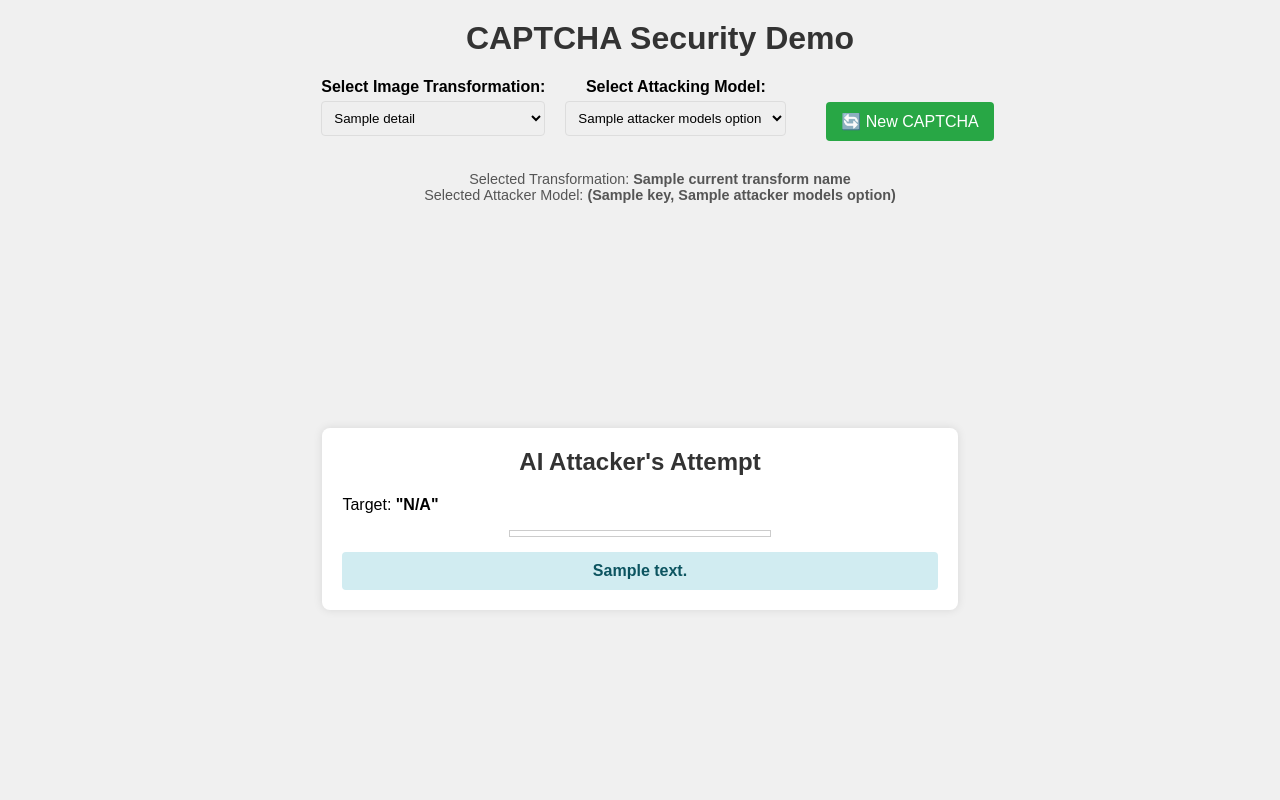
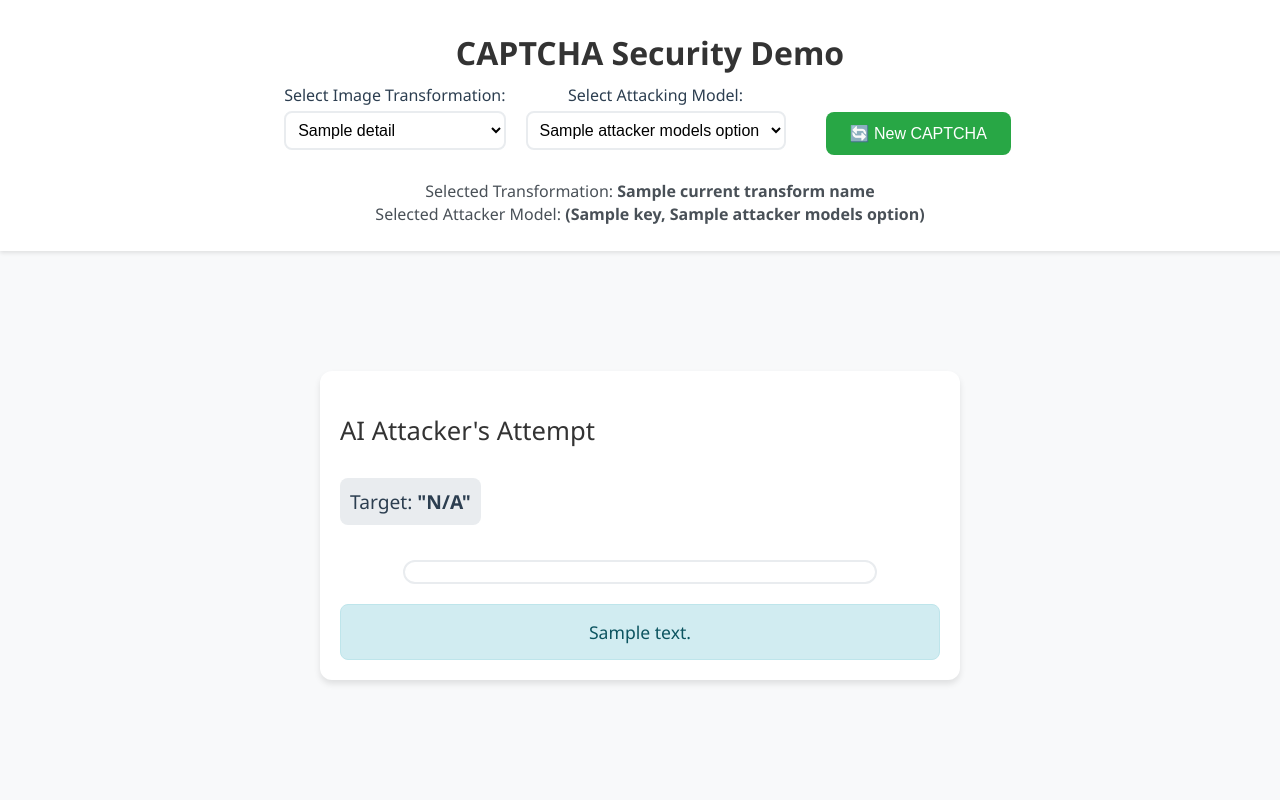
Before and after one commit to ct101apcs/CAPTCHA-bypassing, a Flask app: template templates/index_visual_attack.html in a window 1280 px wide. Run offline with Flask 3, Linux system fonts and the light colour scheme; the template is opened without the code that fills it: most values are stand-ins (such as "Sample title", 1, 10 or a date in 2020).

Commit message:
Improve the GUI

```diff
--- a/app.py
+++ b/app.py
@@ -10,13 +10,12 @@ from werkzeug.middleware.proxy_fix import ProxyFix
 
 from captcha_generator import (
     generate_3x3_image_captcha,
-    no_transform,
-    simple_blur_transform,
-    best_transform_placeholder
+    no_transform
 )
 from Transformations.Cartoon.cartoon import cartoon
 from Transformations.BackgroundConfusion.backgroundConfusion import backgroundConfusion
 from Transformations.Sketch.sketch import sketch
+from Transformations.GaussianNoise.gaussianNoise import gaussianNoise
 from PIL import Image, ImageDraw, ImageFont
 from model_predictions import predict_with_model
 
@@ -132,20 +131,17 @@ def mock_predict_with_model(selected_model_key, pil_image, target_category_name)
 
     if selected_model_key == 'yolov12':
         base_success_rate = 0.3
-        if target_category_name.lower() in ["cat", "dog"]:
-            target_bonus = 0.3
+        target_bonus = 0.3
         confidence_floor = 0.4
         confidence_ceiling = 0.98
     elif selected_model_key == 'resnet18':
         base_success_rate = 0.2
-        if target_category_name.lower() in ["cat", "dog"]:
-            target_bonus = 0.25
+        target_bonus = 0.25
         confidence_floor = 0.3
         confidence_ceiling = 0.9
-    elif selected_model_key == 'vit':
+    elif selected_model_key == 'yolov8':
         base_success_rate = 0.25
-        if target_category_name.lower() in ["cat", "dog"]:
-            target_bonus = 0.2
+        target_bonus = 0.2
         confidence_floor = 0.35
         confidence_ceiling = 0.92
 
@@ -160,8 +156,7 @@ def mock_predict_with_model(selected_model_key, pil_image, target_category_name)
 # Define available transformations with their parameters
 AVAILABLE_TRANSFORMATIONS = {
     "none": {"name": "No Transformation (Baseline)", "func": no_transform, "params": {}},
-    "blur": {"name": "Simple Blur", "func": simple_blur_transform, "params": {}},
-    "my_best": {"name": "My Best Transformation (Demo)", "func": best_transform_placeholder, "params": {}},
+    "gaussian_noise": {"name": "Gaussian Noise", "func": gaussianNoise, "params": {"stddev": 0.1}},
     "cartoon": {"name": "Cartoon Effect", "func": cartoon, "params": TRANSFORMATIONS_CONFIG["cartoon"]["parameters"]},
     "background_confusion": {"name": "Background Confusion", "func": backgroundConfusion, "params": TRANSFORMATIONS_CONFIG["backgroundConfusion"]["parameters"]},
     "sketch": {"name": "Sketch Effect", "func": sketch, "params": TRANSFORMATIONS_CONFIG["sketch"]["parameters"]}
@@ -170,7 +165,7 @@ AVAILABLE_TRANSFORMATIONS = {
 AVAILABLE_ATTACKER_MODELS = {
     'yolov12': 'YOLOv-12',
     'resnet18': 'ResNet-18',
-    'vit': 'Vision Transformer (Mock)'
+    'yolov8': 'YOLOv-8'
 }
 
 @app.before_request
@@ -213,6 +208,9 @@ def index_visual_attack():
     # Get Attacker Model
     default_attacker_key = list(AVAILABLE_ATTACKER_MODELS.keys())[0]
     selected_attacker_model_key = request.form.get('attacker_model', session.get('current_attacker_key', default_attacker_key))
+    # Ensure the selected model is valid
+    if selected_attacker_model_key not in AVAILABLE_ATTACKER_MODELS:
+        selected_attacker_model_key = default_attacker_key
     session['current_attacker_key'] = selected_attacker_model_key
 
     # Only generate new CAPTCHA if needed
--- a/templates/index_visual_attack.html
+++ b/templates/index_visual_attack.html
@@ -2,13 +2,14 @@
 <html lang="en">
 <head>
     <meta charset="UTF-8">
-    <title>CAPTCHA Demo with AI Attack Visualization</title>
+    <title>CAPTCHA Security Demo</title>
     <style>
         html, body {
             height: 100%;
             margin: 0;
-            font-family: sans-serif;
-            background-color: #f0f0f0;
+            font-family: 'Segoe UI', Tahoma, Geneva, Verdana, sans-serif;
+            background-color: #f8f9fa;
+            color: #333;
         }
 
         body {
@@ -19,8 +20,9 @@
         .full-width-panel {
             width: 100%;
             text-align: center;
-            padding: 20px;
-            background-color: #f0f0f0;
+            padding: 10px;
+            background-color: #fff;
+            box-shadow: 0 2px 4px rgba(0,0,0,0.1);
         }
 
         .center-wrapper {
@@ -29,52 +31,70 @@
             justify-content: center;
             align-items: center;
             padding: 20px;
+            gap: 20px;
         }
 
         .panel {
             background-color: #fff;
             padding: 20px;
-            border-radius: 8px;
-            box-shadow: 0 0 10px rgba(0,0,0,0.1);
-            width: 48%;
-            min-width: 400px;
+            border-radius: 12px;
+            box-shadow: 0 4px 6px rgba(0,0,0,0.1);
+            width: 600px;
+            min-width: 500px;
         }
 
-        h1, h2 {
-            text-align: center;
-            color: #333;
-            margin-top: 0;
+        h1 {
+            font-size: 2em;
+            font-weight: 600;
+            margin-bottom: 10px;
+        }
+
+        h2 {
+            font-size: 1.6em;
+            font-weight: 500;
+            margin-bottom: 15px;
         }
 
         label {
             display: block;
             margin-bottom: 5px;
-            font-weight: bold;
+            font-weight: 500;
+            color: #2c3e50;
         }
 
         select {
             width: 100%;
             padding: 8px;
             margin-bottom: 15px;
-            border: 1px solid #ddd;
-            border-radius: 4px;
+            border: 2px solid #e9ecef;
+            border-radius: 8px;
             box-sizing: border-box;
+            font-size: 1em;
+            background-color: #fff;
+            transition: border-color 0.2s;
+        }
+
+        select:focus {
+            border-color: #007bff;
+            outline: none;
         }
 
         button {
             background-color: #007bff;
             color: white;
-            padding: 10px 15px;
+            padding: 12px 24px;
             border: none;
-            border-radius: 4px;
+            border-radius: 8px;
             cursor: pointer;
-            font-size: 16px;
+            font-size: 1em;
+            font-weight: 500;
             margin: 10px 5px;
-            transition: background-color 0.2s;
+            transition: all 0.2s;
         }
 
         button:hover {
             background-color: #0056b3;
+            transform: translateY(-1px);
         }
 
         .refresh-button {
@@ -89,25 +109,34 @@
         .captcha-grid {
             display: grid;
             grid-template-columns: repeat(3, 1fr);
-            gap: 5px;
-            width: 255px;
-            margin: 15px auto;
-            border: 1px solid #ccc;
-            padding: 2.5px;
+            gap: 10px;
+            width: 450px;
+            margin: 20px auto;
+            border: 2px solid #e9ecef;
+            padding: 10px;
+            border-radius: 12px;
+            background-color: #fff;
         }
 
         .captcha-grid-item {
-            width: 80px;
-            height: 80px;
-            border: 2px solid transparent;
+            width: 140px;
+            height: 140px;
+            border: 3px solid transparent;
             box-sizing: border-box;
             position: relative;
-            background-color: #eee;
+            background-color: #f8f9fa;
             overflow: hidden;
+            border-radius: 8px;
+            transition: all 0.2s;
         }
 
         .user-panel .captcha-grid-item {
             cursor: pointer;
+        }
+
+        .user-panel .captcha-grid-item:hover {
+            transform: scale(1.02);
+            box-shadow: 0 2px 4px rgba(0,0,0,0.1);
         }
 
         .captcha-grid-item img {
@@ -123,58 +152,78 @@
 
         .user-panel .captcha-grid-item.selected {
             border-color: #007bff;
+            box-shadow: 0 0 0 2px rgba(0,123,255,0.25);
         }
 
         .ai-panel .captcha-grid-item.ai-selected {
             border-color: #dc3545;
+            box-shadow: 0 0 0 2px rgba(220,53,69,0.25);
         }
 
         .confidence-overlay {
             position: absolute;
             bottom: 0; left: 0; right: 0;
-            background-color: rgba(0, 0, 0, 0.7);
+            background-color: rgba(0, 0, 0, 0.75);
             color: white;
-            font-size: 0.7em;
+            font-size: 0.8em;
             text-align: center;
-            padding: 2px 0;
-            opacity: 0.85;
+            padding: 4px 0;
+            opacity: 0.9;
             white-space: nowrap;
             overflow: hidden;
             text-overflow: ellipsis;
+            border-bottom-left-radius: 8px;
+            border-bottom-right-radius: 8px;
         }
 
         .message {
-            padding: 10px;
-            margin-top: 15px;
-            border-radius: 4px;
+            padding: 15px;
+            margin-top: 20px;
+            border-radius: 8px;
             text-align: center;
-            font-weight: bold;
+            font-weight: 500;
+            font-size: 1.1em;
         }
 
         .message.success {
             background-color: #d4edda;
             color: #155724;
+            border: 1px solid #c3e6cb;
         }
 
         .message.error {
             background-color: #f8d7da;
             color: #721c24;
+            border: 1px solid #f5c6cb;
         }
 
         .message.info {
             background-color: #d1ecf1;
             color: #0c5460;
+            border: 1px solid #bee5eb;
         }
 
         .transformation-form {
-            margin-bottom: 20px;
+            margin-bottom: 15px;
         }
 
         .description {
-            font-size: 0.9em;
-            color: #555;
-            margin-top: 15px;
+            font-size: 1em;
+            color: #495057;
+            margin-top: 10px;
             text-align: center;
+            line-height: 1.4;
+        }
+
+        .target-category {
+            font-size: 1.2em;
+            color: #2c3e50;
+            font-weight: 500;
+            margin: 15px 0;
+            padding: 10px;
+            background-color: #e9ecef;
+            border-radius: 8px;
+            display: inline-block;
         }
     </style>
 </head>
@@ -183,7 +232,7 @@
         <h1>CAPTCHA Security Demo</h1>
         <form method="POST" action="/" class="transformation-form">
             <div style="display: flex; justify-content: center; flex-wrap: wrap; gap: 20px; align-items: flex-end;">
-                <div>
+                <div style="min-width: 200px;">
                     <label for="transformation_type">Select Image Transformation:</label>
                     <select name="transformation_type" id="transformation_type" onchange="this.form.submit()">
                         {% for key, details in transformations_options.items() %}
@@ -191,7 +240,7 @@
                         {% endfor %}
                     </select>
                 </div>
-                <div>
+                <div style="min-width: 250px;">
                     <label for="attacker_model">Select Attacking Model:</label>
                     <select name="attacker_model" id="attacker_model" onchange="this.form.submit()">
                         {% for key, label in attacker_models_options.items() %}
@@ -216,7 +265,7 @@
     <div class="center-wrapper">
         <div class="panel ai-panel">
             <h2>AI Attacker's Attempt</h2>
-            <p>Target: <strong>"{{ target_category|default('N/A') }}"</strong></p>
+            <p class="target-category">Target: <strong>"{{ target_category|default('N/A') }}"</strong></p>
 
             <div class="captcha-grid" id="aiCaptchaGrid">
                 {% for i in range(num_images) %}
--- a/transformations_config.json
+++ b/transformations_config.json
@@ -13,5 +13,11 @@
   "sketch": {
     "enabled": true,
     "parameters": {}
+  },
+  "gaussianNoise": {
+    "enabled": true,
+    "parameters": {
+      "stddev": 0.1
+    }
   }
 }
```
Also changed, not shown: Transformations/GaussianNoise/gaussianNoise.py (added, +24 -0 lines), captcha_generator.py (+16 -35 lines), model_predictions.py (+3 -5 lines).
